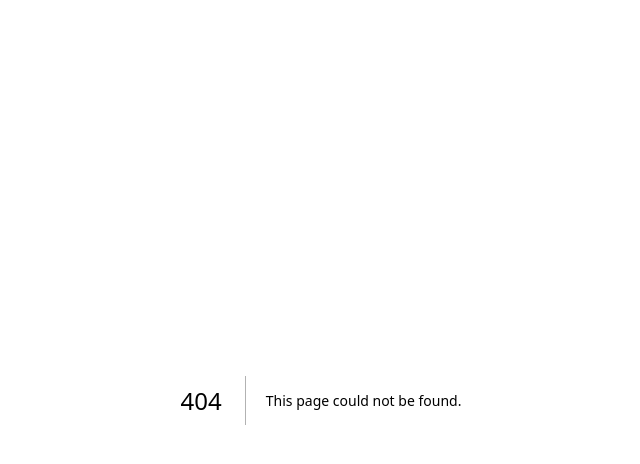
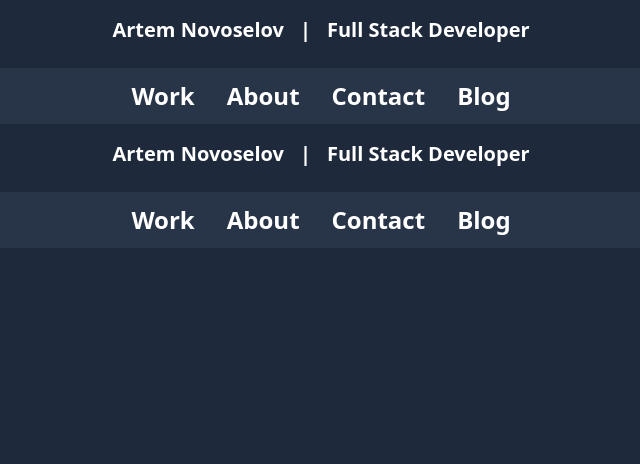
Before and after one commit to potyoma/portfolio, a Next.js app: page /layout in a window 1280 px wide. Before the commit this address had no page. Shown: the top 464 px of the page, without its empty margins (319-959 px from the left). Built offline with nearby package versions, Linux system fonts and the light colour scheme.

Commit message:
feat: add layout and header

```diff
--- /dev/null
+++ b/components/layout/footer.tsx
@@ -0,0 +1,3 @@
+const Footer = () => <div></div>
+
+export default Footer
--- /dev/null
+++ b/components/layout/header.tsx
@@ -0,0 +1,11 @@
+const Header = () => (
+  <div className="flex justify-center pt-4">
+    <h3 className="flex justify-between font-semibold text-xl">
+      <span className="mx-2">Artem Novoselov</span>
+      <span className="mx-2">|</span>
+      <span className="mx-2">Full Stack Developer</span>
+    </h3>
+  </div>
+)
+
+export default Header
--- /dev/null
+++ b/components/layout/navbar.tsx
@@ -0,0 +1,24 @@
+import Navlink from "./navlink"
+
+const Navbar = () => (
+  <div className="mt-6 bg-slate-700 bg-opacity-50 py-2">
+    <nav>
+      <ul className="flex justify-center gap-6">
+        <li>
+          <Navlink to="/work">Work</Navlink>
+        </li>
+        <li>
+          <Navlink to="/about">About</Navlink>
+        </li>
+        <li>
+          <Navlink to="/contact">Contact</Navlink>
+        </li>
+        <li>
+          <Navlink to="/blog">Blog</Navlink>
+        </li>
+      </ul>
+    </nav>
+  </div>
+)
+
+export default Navbar
--- /dev/null
+++ b/components/layout/navlink.tsx
@@ -0,0 +1,15 @@
+import Link from "next/link"
+import React from "react"
+
+type Props = {
+  to: string
+  children: string | JSX.Element | JSX.Element[]
+}
+
+const Navlink: React.FC<Props> = ({ to, children }) => (
+  <div className="text-2xl font-semibold m-1 hover:text-blue-500 hover:scale-125">
+    <Link href={to}>{children}</Link>
+  </div>
+)
+
+export default Navlink
--- a/pages/_app.tsx
+++ b/pages/_app.tsx
@@ -1,6 +1,11 @@
-import '@/styles/globals.css'
-import type { AppProps } from 'next/app'
+import "@/styles/globals.css"
+import type { AppProps } from "next/app"
+import Layout from "./layout"
 
 export default function App({ Component, pageProps }: AppProps) {
-  return <Component {...pageProps} />
+  return (
+    <Layout>
+      <Component {...pageProps} />
+    </Layout>
+  )
 }
--- /dev/null
+++ b/pages/layout.tsx
@@ -0,0 +1,18 @@
+import Footer from "@/components/layout/footer"
+import Header from "@/components/layout/header"
+import Navbar from "@/components/layout/navbar"
+
+type Props = {
+  children: string | JSX.Element | JSX.Element[]
+}
+
+const Layout: React.FC<Props> = ({ children }) => (
+  <div className="bg-slate-800 w-screen h-screen text-white">
+    <Header />
+    <Navbar />
+    <div>{children}</div>
+    <Footer />
+  </div>
+)
+
+export default Layout
```
